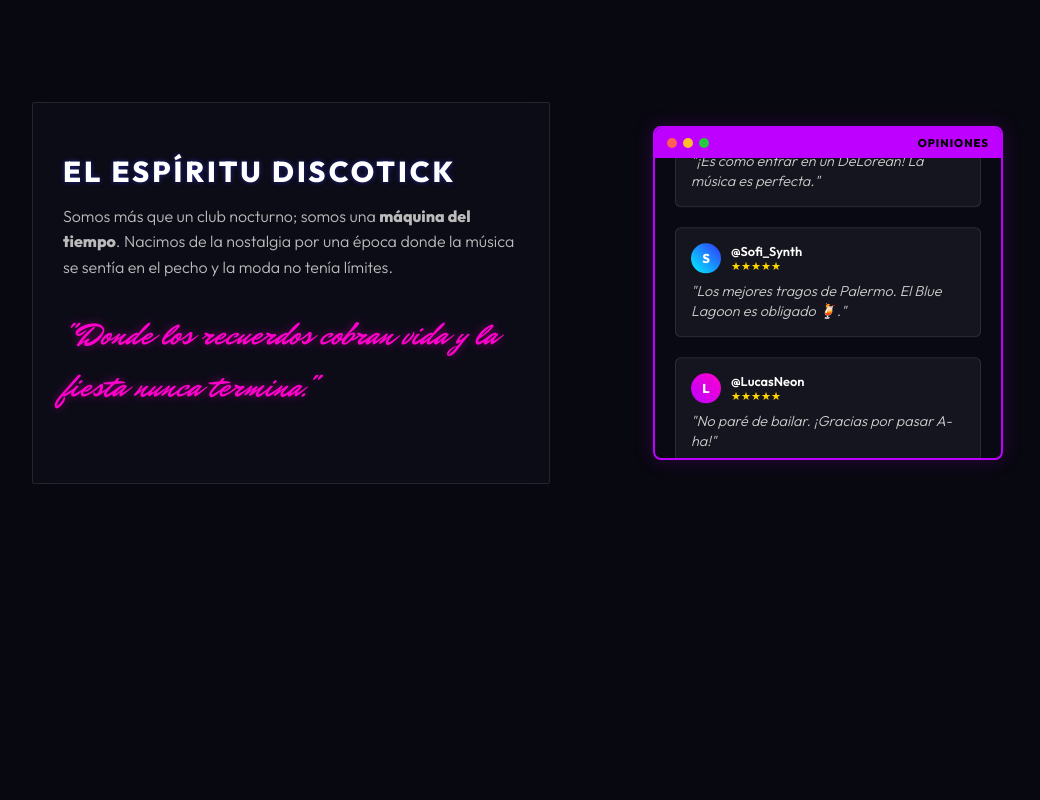
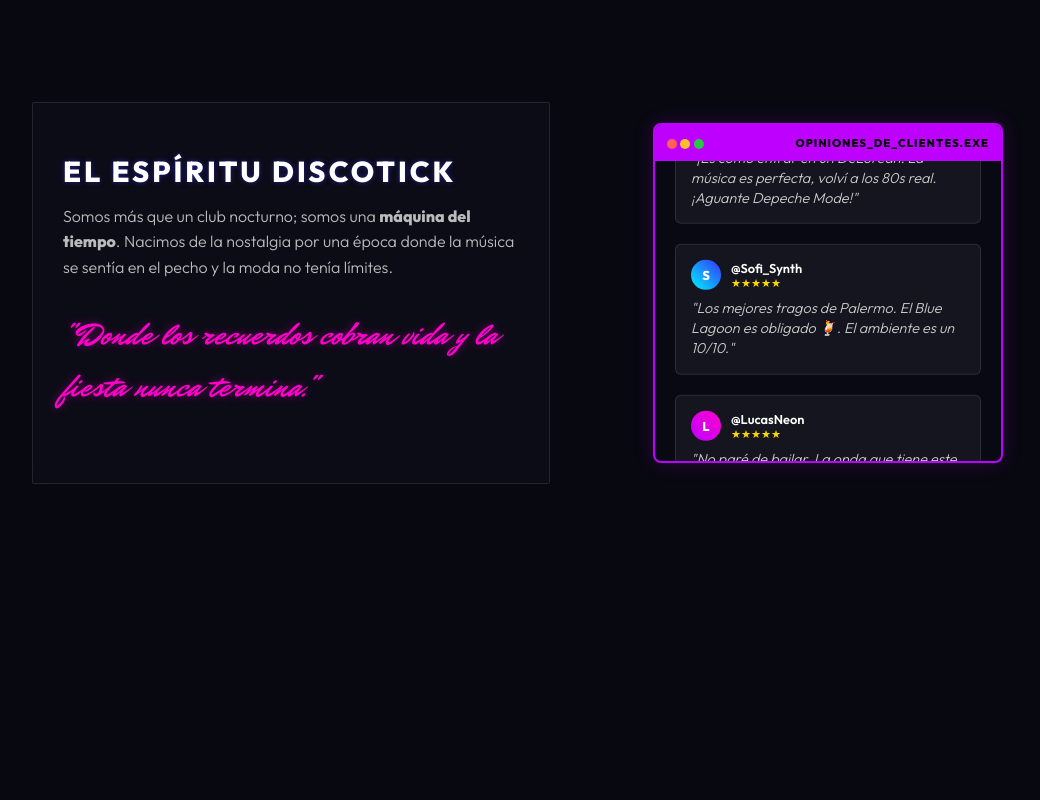
Before and after one commit to martinrck/martinrck.github.io, a plain HTML site: page index.html in a window 1280 px wide. Shown: the part 1820-2620 px from the top of the page, without its empty margins (96-1136 px from the left). Drawn offline with Linux system fonts and the light colour scheme.

```diff
--- a/index.html
+++ b/index.html
@@ -47,7 +47,8 @@
         </div>
 
         <nav class="nav-menu" id="nav-menu">
-            <a href="#experiencia" class="nav-link">La Experiencia Discotick</a>
+            <a href="#inicio" class="nav-link">Inicio</a>
+            <a href="#experiencia" class="nav-link">Experiencia</a>
             <a href="#quienes-somos" class="nav-link">Nosotros</a>
             <a href="#info" class="nav-link">Detalles</a>
             <a href="#musica" class="nav-link">Música</a>
@@ -141,6 +142,7 @@
 
         <section id="quienes-somos" class="about-section snap-section">
             <div class="about-container content-anim">
+
                 <div class="about-text glass-card">
                     <h2 class="about-title">EL ESPÍRITU DISCOTICK</h2>
                     <p>
@@ -154,11 +156,14 @@
                 <div class="about-visual">
                     <div class="reviews-wrapper">
                         <div class="reviews-header">
-                            <span class="dot-btn red"></span>
-                            <span class="dot-btn yellow"></span>
-                            <span class="dot-btn green"></span>
-                            <span class="header-title">OPINIONES</span>
+                            <div class="window-controls">
+                                <span class="dot-btn red"></span>
+                                <span class="dot-btn yellow"></span>
+                                <span class="dot-btn green"></span>
+                            </div>
+                            <span class="header-title">OPINIONES_DE_CLIENTES.EXE</span>
                         </div>
+
                         <div class="reviews-window">
                             <div class="reviews-track">
                                 <div class="review-card">
@@ -169,8 +174,9 @@
                                             <span class="stars">★★★★★</span>
                                         </div>
                                     </div>
-                                    <p class="review-text">"¡Es como entrar en un DeLorean! La música es perfecta."</p>
+                                    <p class="review-text">"¡Es como entrar en un DeLorean! La música es perfecta, volví a los 80s real. ¡Aguante Depeche Mode!"</p>
                                 </div>
+
                                 <div class="review-card">
                                     <div class="review-user">
                                         <div class="avatar gradient-2">S</div>
@@ -179,8 +185,9 @@
                                             <span class="stars">★★★★★</span>
                                         </div>
                                     </div>
-                                    <p class="review-text">"Los mejores tragos de Palermo. El Blue Lagoon es obligado 🍹."</p>
+                                    <p class="review-text">"Los mejores tragos de Palermo. El Blue Lagoon es obligado 🍹. El ambiente es un 10/10."</p>
                                 </div>
+
                                 <div class="review-card">
                                     <div class="review-user">
                                         <div class="avatar gradient-3">L</div>
@@ -189,9 +196,10 @@
                                             <span class="stars">★★★★★</span>
                                         </div>
                                     </div>
-                                    <p class="review-text">"No paré de bailar. ¡Gracias por pasar A-ha!"</p>
+                                    <p class="review-text">"No paré de bailar. La onda que tiene este lugar es única. ¡Gracias por pasar A-ha!"</p>
                                 </div>
-                                 <div class="review-card">
+
+                                <div class="review-card">
                                     <div class="review-user">
                                         <div class="avatar gradient-1">M</div>
                                         <div class="user-info">
@@ -199,12 +207,13 @@
                                             <span class="stars">★★★★★</span>
                                         </div>
                                     </div>
-                                    <p class="review-text">"¡Es como entrar en un DeLorean! La música es perfecta."</p>
+                                    <p class="review-text">"¡Es como entrar en un DeLorean! La música es perfecta, volví a los 80s real."</p>
                                 </div>
                             </div>
                         </div>
                     </div>
                 </div>
+
             </div>
         </section>
 
```
